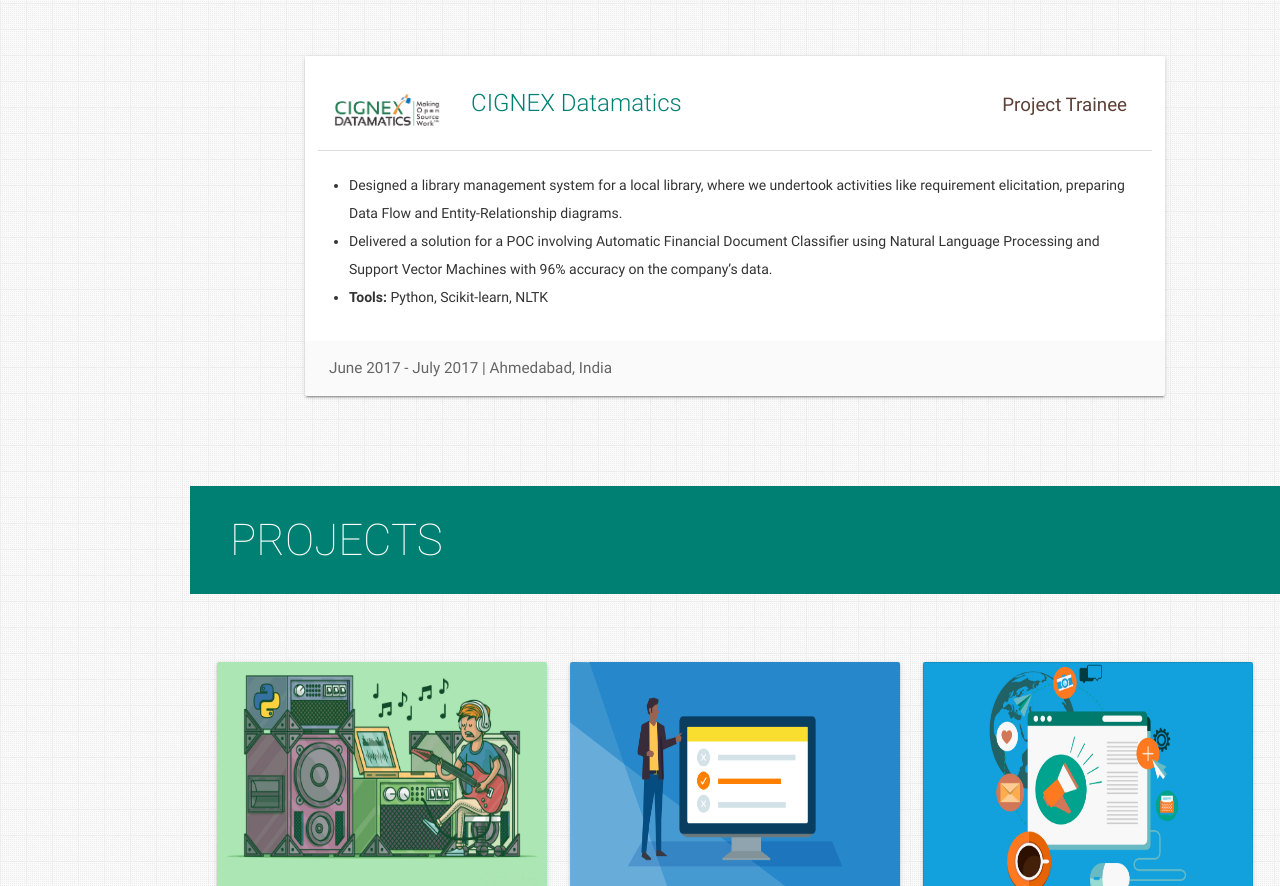
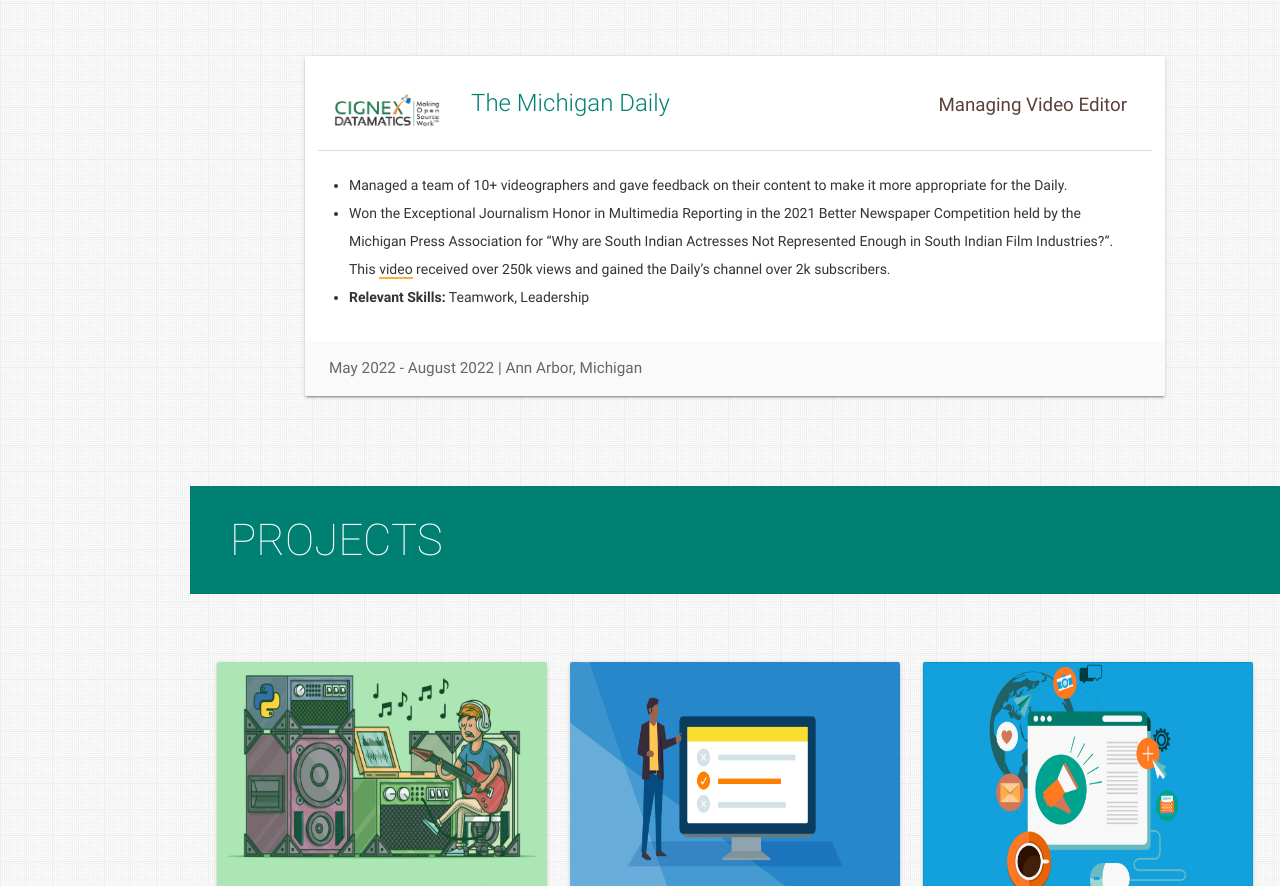
Before and after one commit to nithishakumar/nithisha-portfolio, a plain HTML site: page index.html in a window 1280 px wide. Shown: the part 2597-3483 px from the top of the page. Drawn offline with nearby package versions, Linux system fonts and the light colour scheme.

Commit message:
TMD added

```diff
--- a/index.html
+++ b/index.html
@@ -395,32 +395,29 @@
                               <span class="card-title">
                                   <a href="https://www.cignex.com" target="_blank"
                                      class="teal-text hoverline">
-                                      CIGNEX
-                                      Datamatics
+                                      The Michigan Daily
                                   </a>
                               </span>
                           </p>
                       </div>
                   </div>
-                  <div class="role brown-text text-darken-2">Project Trainee</div>
+                  <div class="role brown-text text-darken-2">Managing Video Editor</div>
                   <ul>
                       <li>
-                          Designed a library management system for a local library, where we undertook activities like requirement
-                          elicitation, preparing Data Flow
-                          and Entity-Relationship diagrams.
+                          Managed a team of 10+ videographers and gave feedback on their content to make it more appropriate for the Daily.
                       </li>
                       <li>
-                          Delivered a solution for a POC involving Automatic Financial Document Classifier using Natural Language
-                          Processing and Support Vector
-                          Machines with 96% accuracy on the company’s data.
+                          Won the Exceptional Journalism Honor in Multimedia Reporting in the 2021 Better Newspaper Competition held by the
+                          Michigan Press Association for “Why are South Indian Actresses Not Represented Enough in South Indian Film
+                          Industries?”. This <a href="https://www.youtube.com/watch?v=PbVbbVVaAFc">video</a> received over 250k views and gained the Daily’s channel over 2k subscribers.
                       </li>
                       <li>
-                          <b>Tools:</b> Python, Scikit-learn, NLTK
+                          <b>Relevant Skills:</b> Teamwork, Leadership
                       </li>
                   </ul>
               </div>
               <div class="card-action">
-                  <span>June 2017 - July 2017 | Ahmedabad, India</span>
+                  <span>May 2022 - August 2022 | Ann Arbor, Michigan</span>
               </div>
           </div>
 
```
Also changed, not shown: assets/img/TMD.e6172085.png (added).
